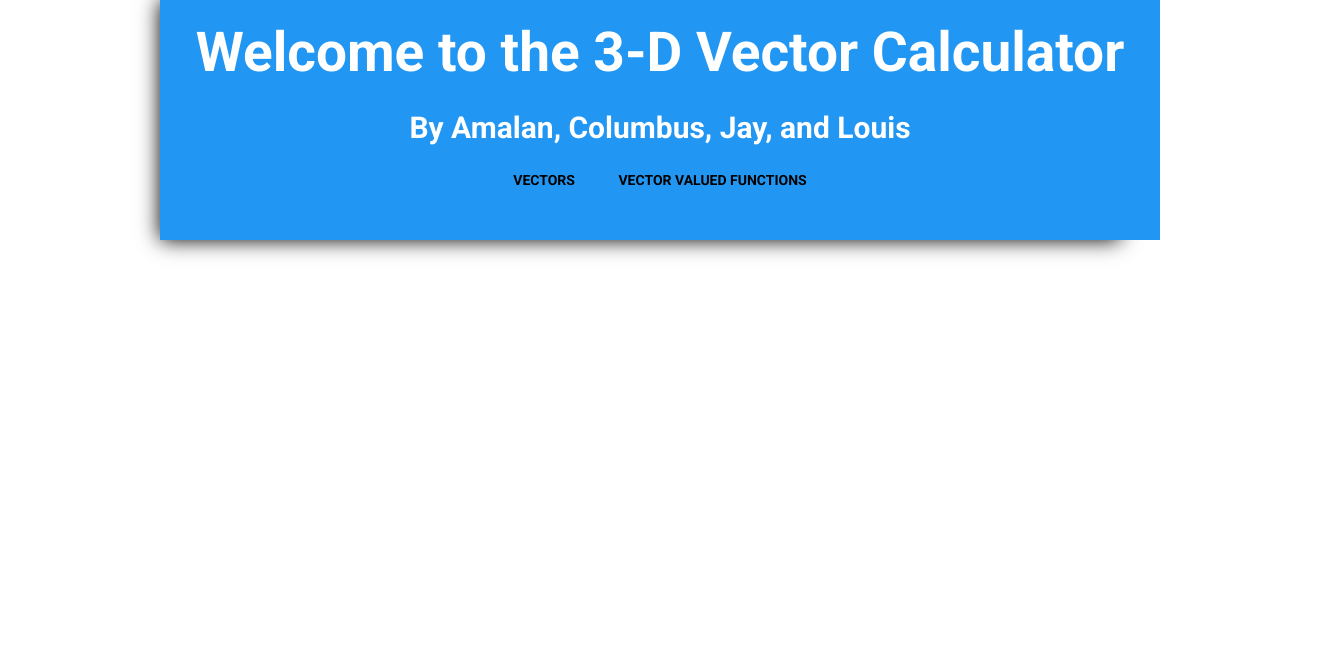
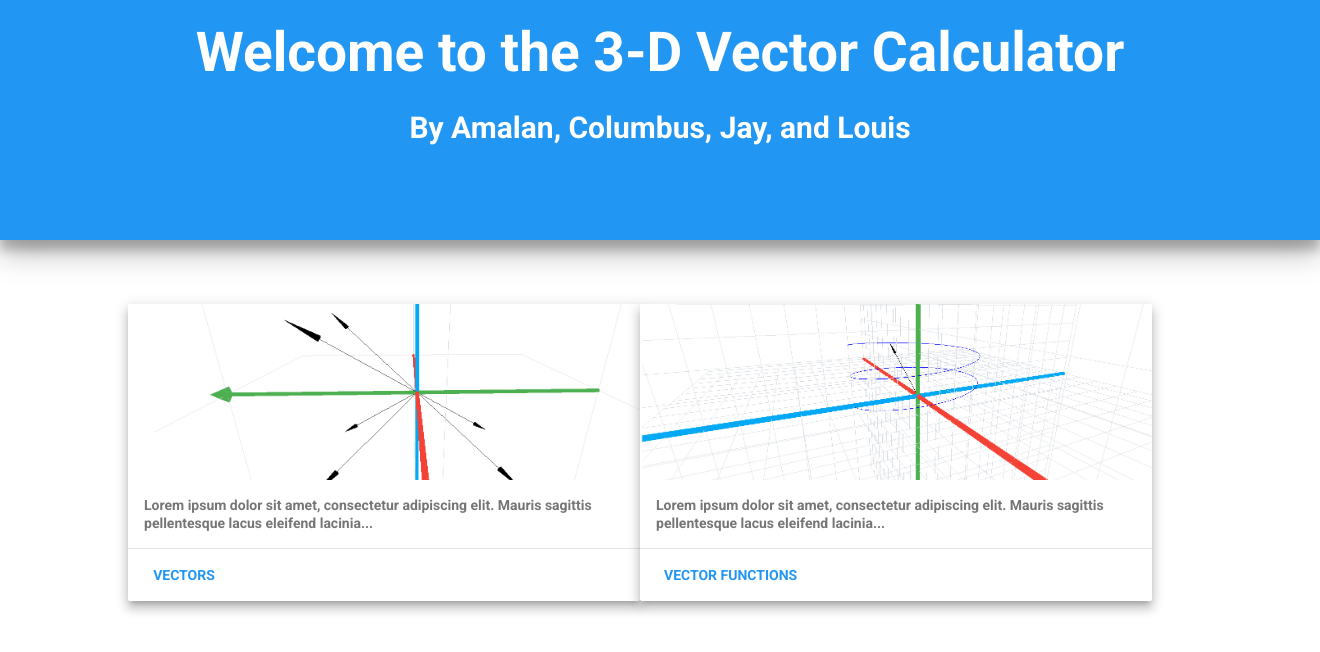
Before and after one commit to ColumbusDong/ColumbusDong.github.io, a website: page web/index.html in a window 1280 px wide. Shown: the whole page, 1320 px wide, since content can reach past the window. Drawn offline with Linux system fonts and the light colour scheme.

Commit message:
Added cards to index

```diff
--- a/web/css/index.css
+++ b/web/css/index.css
@@ -137,12 +137,6 @@ body {
     font-size: 20px;
 }
 
-#main {
-  width: 960px;
-  background-color: #FFFFFF;
-  box-shadow: 0px 0px 20px #000000;
-  margin: auto;
-}
 
 #header {
   margin: 0px;
@@ -153,6 +147,7 @@ body {
   width: 100%;
   height: 200px;
   font-size: 3em;
+    box-shadow: 0 14px 28px rgba(0,0,0,0.25), 0 10px 10px rgba(0,0,0,0.22);
 }
 
 #mainTitle {
@@ -169,3 +164,38 @@ body {
   text-align: center;
   height: 30px;
 }
+
+.vector.mdl-card {
+    width: 512px;
+}
+
+.vectorF.mdl-card {
+    width: 512px;
+}
+.vector > .mdl-card__title {
+     color: #fff;
+     height: 176px;
+     background: url('../images/Vectors.png') center/cover;
+     text-align: left;
+ }
+
+.vectorF > .mdl-card__title {
+    color: #fff;
+    height: 176px;
+    background: url('../images/VectorsFunction.png') center/cover;
+    text-align: left;
+}
+
+.card1Pos{
+    margin-top: 5%;
+    float: left;
+    left: 10%;
+    top: 70%;
+}
+
+.card2Pos{
+    left: -10%;
+    margin-top: 5%;
+    float: right;
+    top: 80%;
+}
--- a/web/index.html
+++ b/web/index.html
@@ -16,18 +16,48 @@
         <p id = "mainTitle">Welcome to the 3-D Vector Calculator</p>
         <p id = "subTitle">By Amalan, Columbus, Jay, and Louis</p>
       </div>
-      <div id = "buttonHold">
+    <!--   <div id = "buttonHold">
         <button class="mdl-button mdl-js-button mdl-js-ripple-effect">
           Vectors
         </button>
 
         <button class="mdl-button mdl-js-button mdl-js-ripple-effect">
           Vector Valued Functions
-        </button>
+        </button> -->
       </div>
     </div>
+
+  <!-- Vector -->
+  <div class="vector mdl-card mdl-shadow--8dp card1Pos">
+      <div class="mdl-card__title">
+      </div>
+      <div class="mdl-card__supporting-text">
+          Lorem ipsum dolor sit amet, consectetur adipiscing elit.
+          Mauris sagittis pellentesque lacus eleifend lacinia...
+      </div>
+      <div class="mdl-card__actions mdl-card--border">
+          <a class="mdl-button mdl-button--colored mdl-js-button mdl-js-ripple-effect">
+              Vectors
+          </a>
+      </div>
   </div>
 
+
+<!-- Vector Function -->
+
+  <div class="vectorF mdl-card mdl-shadow--8dp card2Pos">
+      <div class="mdl-card__title">
+      </div>
+      <div class="mdl-card__supporting-text">
+          Lorem ipsum dolor sit amet, consectetur adipiscing elit.
+          Mauris sagittis pellentesque lacus eleifend lacinia...
+      </div>
+      <div class="mdl-card__actions mdl-card--border">
+          <a class="mdl-button mdl-button--colored mdl-js-button mdl-js-ripple-effect">
+             Vector Functions
+          </a>
+      </div>
+  </div>
 
 
 </body>
```
Also changed, not shown: web/images/Vectors.png (renamed from images/Vectors.png), web/images/VectorsFunction.png (renamed from images/VectorsFunction.png).
